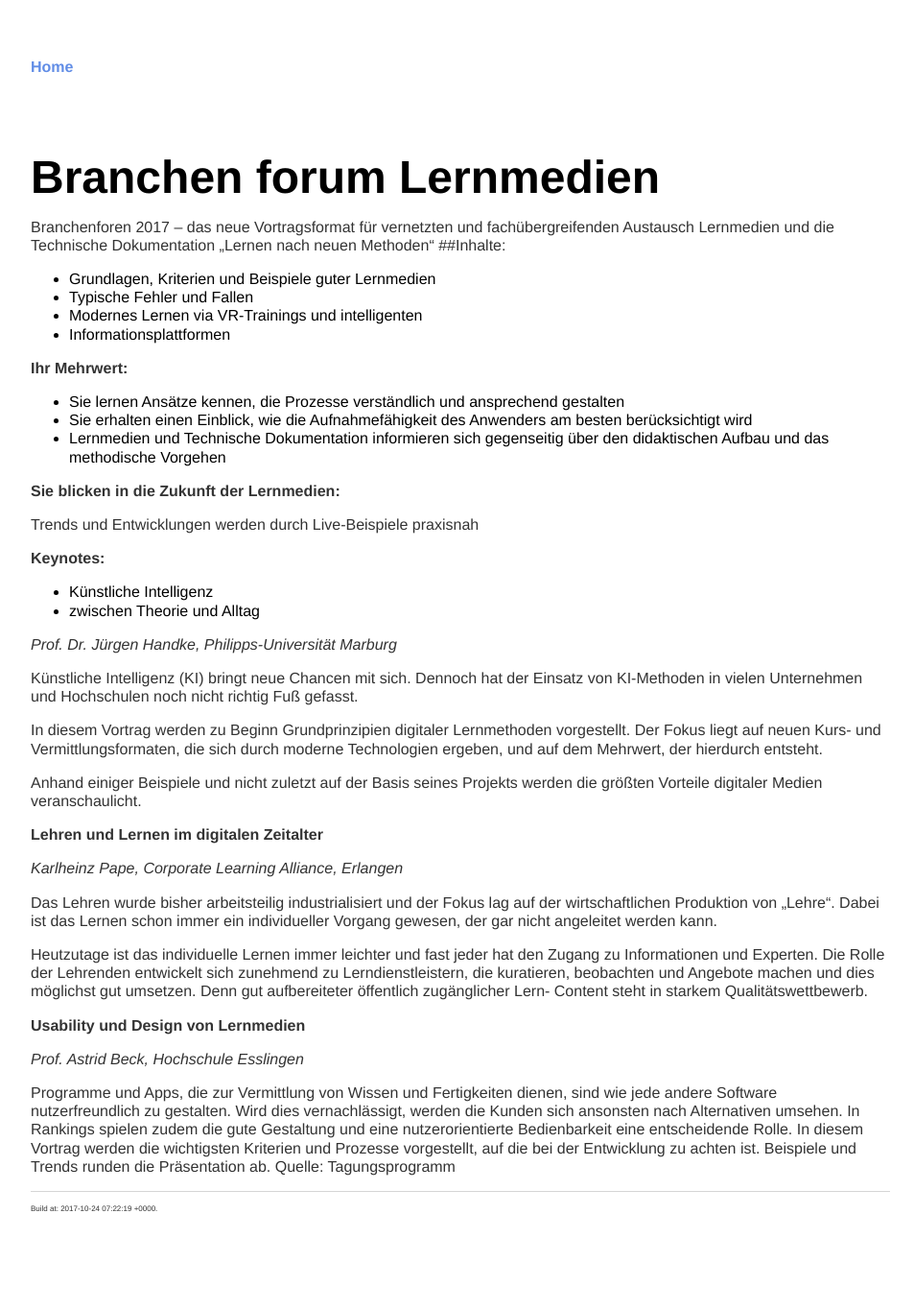
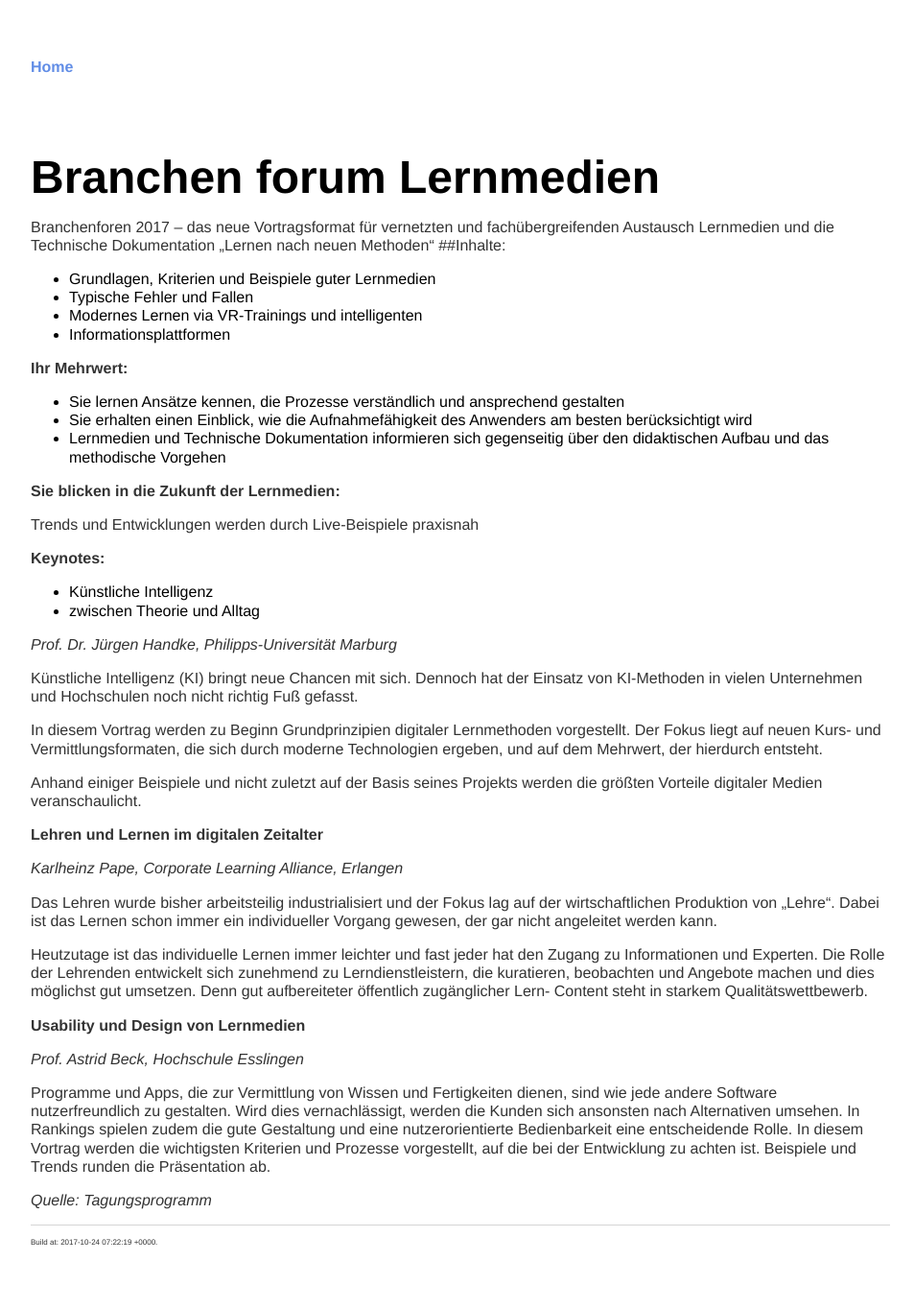
Before and after one commit to parson-AG/tekom2017_markdown_workshop, a Jekyll site: the page built from texte_tekom/Branchenforum_Lernmedien.md, in a window 1280 px wide. Shown: the whole page at 96% size, without its empty margins (160-1113 px from the left). Built offline with Jekyll 4.4.1, drawn with Linux system fonts in a browser that asks for light colours; our own code applies the rules of GitHub Pages for plain Markdown files; before the commit the page ends 1329 px from its top, so only the background shows below that; part of the change alters nothing that is shown.

```diff
--- a/texte_tekom/Branchenforum_Lernmedien.md
+++ b/texte_tekom/Branchenforum_Lernmedien.md
@@ -72,4 +72,5 @@ Rolle. In diesem Vortrag werden die wichtigsten Kriterien
 und Prozesse vorgestellt, auf die bei der Entwicklung
 zu achten ist. Beispiele und Trends runden die Präsentation
 ab.
-Quelle: Tagungsprogramm
+
+*Quelle: Tagungsprogramm*
```
